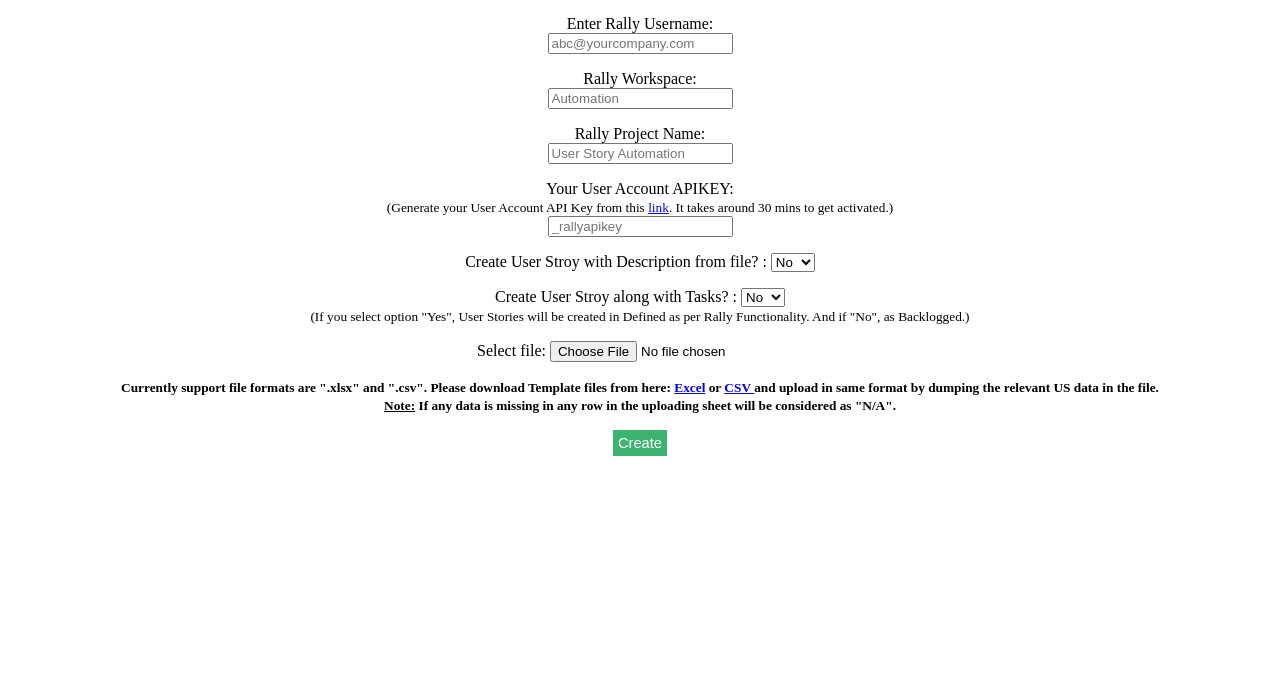
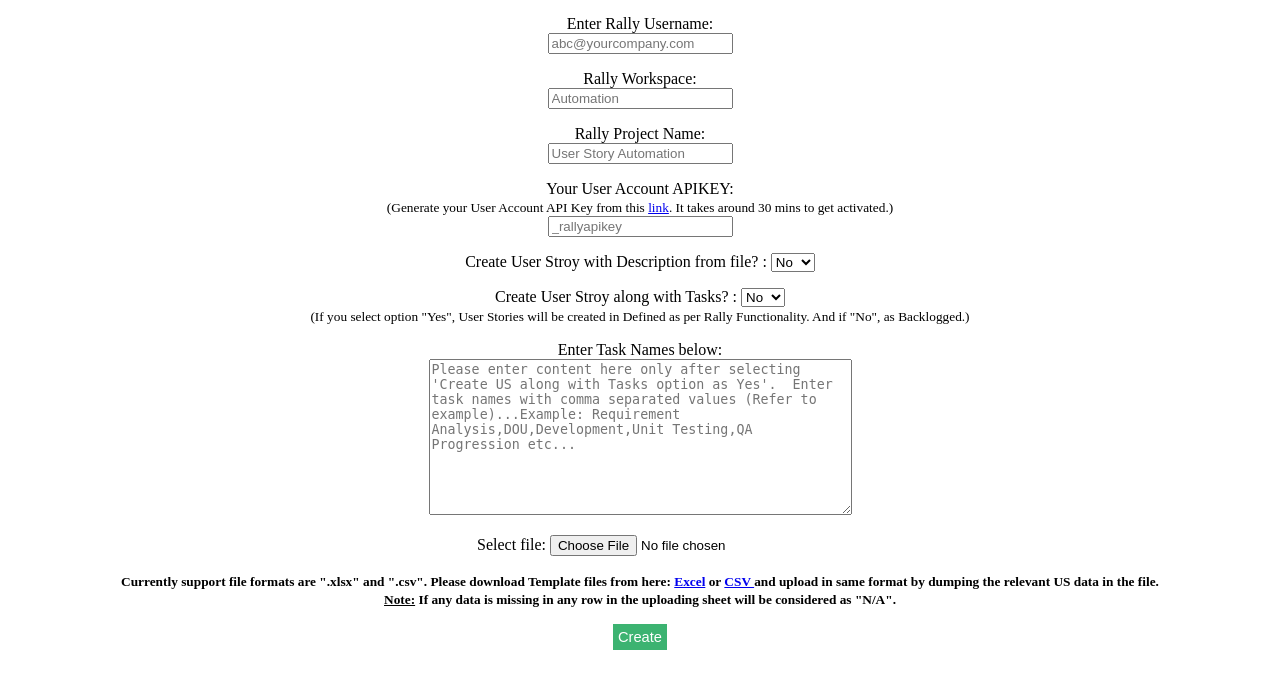
Before and after one commit to Manikant92/rally_automation, a Flask app: page / in a window 1280 px wide. Shown: the part 128-802 px from the top of the page. Before the commit the page ends 584 px from the top, so only its background shows below. Run offline with Flask 2, Linux system fonts and the light colour scheme; some libraries are stand-ins or nearby versions.

Commit message:
make it better

```diff
--- a/static/javascript.js
+++ b/static/javascript.js
@@ -1,4 +1,4 @@
-$(function (){
+/**$(function (){
       $("#create_task").change(function() {
                 if ($(this).val() == "Yes") {
                     $("#task_names").show();
--- a/templates/home.html
+++ b/templates/home.html
@@ -47,22 +47,8 @@
         <br>
         <small>(If you select option "Yes", User Stories will be created in Defined as per Rally Functionality. And if "No", as Backlogged.)</small>
     </p>
- <!--   <p id="task_number" name="task_number" style="display:none;">Select Number of Tasks to be created for respective User Story? :
-        <select>
-            <option value = "1">1</option>
-            <option value = "2">2</option>
-            <option value = "3">3</option>
-            <option value = "4">4</option>
-            <option value = "5">5</option>
-            <option value = "6">6</option>
-            <option value = "7">7</option>
-            <option value = "8" selected>8</option>
-            <option value = "9">9</option>
-            <option value = "10">10</option>
-        </select>
-    </p> -->
-    <p id = "task_names" style="display:none;"> Enter Task Names below: <br>
-        <textarea id="task_input" name= "task_input"  placeholder="Please enter task names with comma separated values (Refer to example)...Example: Requirement Analysis,DOU,Development,Unit Testing,QA Progression etc..." rows="10" cols="50"></textarea>
+    <p id = "task_names"> Enter Task Names below: <br> <!--style="display:none;"-->
+        <textarea id="task_input" name= "task_input"  placeholder="Please enter content here only after selecting 'Create US along with Tasks option as Yes'.  Enter task names with comma separated values (Refer to example)...Example: Requirement Analysis,DOU,Development,Unit Testing,QA Progression etc..." rows="10" cols="50"></textarea>
     </p>
     <p> Select file: <input type="file" name="file" required/> </p>
 
@@ -73,9 +59,9 @@
 
 </form>
 </body>
-<script src="//ajax.googleapis.com/ajax/libs/jquery/1.5.1/jquery.min.js"></script>
+<!--<script src="//ajax.googleapis.com/ajax/libs/jquery/1.5.1/jquery.min.js"></script>-->
 <!--<script src="{{ url_for('static', filename='javascript.js') }}" type="text/javascript"></script>-->
-<script>
+<!--<script>
         (function (){
             $("#create_task").change(function() {
                 if ($(this).val() == "Yes") {
@@ -85,5 +71,5 @@
                 }
             });
         });
-    </script>
+    </script>-->
 </html>
```
